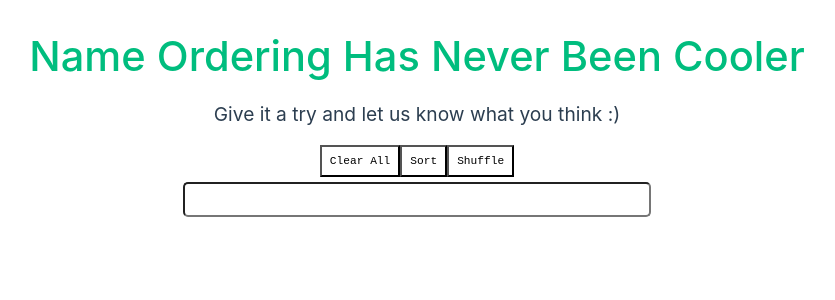
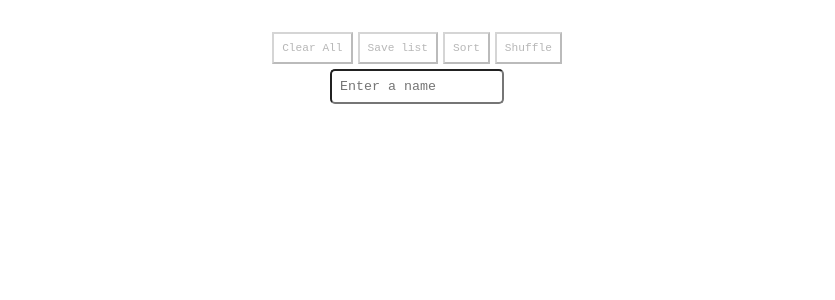
Before and after one commit to Sambuxc/name-ordering, a Vue app: page / in a window 1280 px wide. Shown: the top 300 px of the page, without its empty margins (223-1058 px from the left). Built offline with nearby package versions, Linux system fonts and the light colour scheme.

Commit message:
Adds feature to save and restore lists

```diff
--- a/src/App.vue
+++ b/src/App.vue
@@ -1,39 +1,14 @@
 <template>
-  <header>
-    <div class="wrapper">
-      <NamePicker heading="Name Ordering Has Never Been Cooler"/>
-    </div>
-  </header>
-
   <main>
     <ListWithControls/>
   </main>
 </template>
 
 <script setup>
-  import NamePicker from './components/NamePicker.vue'
-  import ListWithControls from "@/components/ListWithControls.vue";
+  import ListWithControls from "@/components/ListWithControls.vue"
 </script>
 
 <style scoped>
-  header {
-    line-height: 1.5;
-  }
-
-  @media (min-width: 1024px) {
-    header {
-      display: flex;
-      flex-direction: column;
-      place-items: center;
-    }
-
-    header .wrapper {
-      display: flex;
-      place-items: flex-start;
-      flex-wrap: wrap;
-    }
-  }
-
   main {
     display: flex;
     flex-direction: column;
@@ -41,6 +16,4 @@
     place-content: center;
     width: 100%;
   }
-
-
 </style>
--- a/src/components/ListWithControls.vue
+++ b/src/components/ListWithControls.vue
@@ -1,17 +1,55 @@
 <template>
+  <div
+      v-if="savedLists.length > 0"
+      class="saved-lists"
+  >
+    <h2>Saved Lists</h2>
+    <template
+        v-for="list in savedLists"
+        :key="list.name"
+    >
+      <button
+          @click="restoreList(list)"
+      >
+        {{ list.name }}
+      </button>
+    </template>
+  </div>
   <div class="controls-wrapper">
-    <div class="">
-      <button @click="clearList">Clear All</button>
-      <button @click="sortList('alpha')">Sort</button>
-      <button @click="sortList('shuffle')" aria-label="Shuffle the deck!"
-              title="Shuffle the deck!">Shuffle
+    <div class="controls">
+      <button
+          :disabled="!isListLoaded"
+          @click="clearList"
+      >
+        Clear All
+      </button>
+      <button
+          :disabled="!isListLoaded"
+          @click="saveList"
+      >
+        Save list
+      </button>
+      <button
+          :disabled="!isListLoaded"
+          @click="sortList('alpha')"
+      >
+        Sort
+      </button>
+      <button
+          :disabled="!isListLoaded"
+          @click="sortList('shuffle')"
+          aria-label="Shuffle the deck!"
+          title="Shuffle the deck!"
+      >
+        Shuffle
       </button>
     </div>
     <input
         type="text"
         name="input-name"
         @keydown="inputChange($event)"
-        v-model:="inputVal"
+        v-model="inputVal"
+        placeholder="Enter a name"
     />
   </div>
 
@@ -25,13 +63,32 @@
 <script setup>
 // TODO: Change sort button to select dropdown with 2 options; Alphabetical, Alphabet Reversed
 import ListItems from "@/components/ListItems.vue"
-import {shuffle as _shuffle} from 'lodash-es'
-import {ref} from "vue"
+import { shuffle as _shuffle } from 'lodash-es'
+import { computed, ref } from "vue"
 
 const inputVal = ref('')
 
 const items = ref([])
+const savedLists = ref({});
+retrieveLocalStorageLists();
 
+/**
+ * Get all the saved lists from local storage and return them as an array of objects
+ * @returns {Array} - Array of objects with the list name and the list
+ */
+function retrieveLocalStorageLists() {
+  // filter out of local storage all items that start with `list-` and have a length greater than 2 to avoid empty lists
+  // such as, `[]`.
+  const listNames = Object.keys(localStorage).filter(key => key.startsWith('list-') && localStorage.getItem(key).length > 2)
+
+  savedLists.value = listNames.map(name => {
+    const list = localStorage.getItem(name)
+    return {
+      name: name.replace('list-', ''),
+      data: JSON.parse(list)
+    }
+  })
+}
 
 function inputChange(e) {
   const keyCode = e.code
@@ -50,6 +107,18 @@ function clearList() {
   items.value = []
 }
 
+/**
+ * Save the list items to local storage, prompting the user to give the list a name
+ * @returns {void}
+ */
+function saveList() {
+  const list = JSON.stringify(items.value)
+  // prompt user with alert to give the list a name
+  const listName = prompt('Please enter a name for the list', 'Team Red')
+  localStorage.setItem(`list-${listName}`, list)
+  retrieveLocalStorageLists();
+}
+
 function sortList(type) {
   switch (type) {
     case 'alpha':
@@ -65,9 +134,39 @@ function sortList(type) {
 function remove(index) {
   items.value.splice(index, 1)
 }
+
+/**
+ * Loads list data by setting the items to the list items.
+ * If the list is empty, it will set the items to the list data.
+ * @param list
+ * @returns {void}
+ */
+function restoreList(list) {
+  if (!!list) {
+    items.value = list.data
+  }
+}
+
+const isListLoaded = computed(() => {
+  return items.value.length > 0
+})
 </script>
 
 <style scoped>
+.saved-lists {
+  margin-left: 5px;
+  display: flex;
+  flex-flow: column;
+  align-items: flex-start;
+  gap: 5px;
+  position: absolute;
+  left: 0;
+  top: 0;
+
+  button {
+    margin-left: 10px;
+  }
+}
 
 .controls-wrapper {
   margin: 0 auto;
@@ -76,6 +175,11 @@ function remove(index) {
   flex-flow: column;
   align-items: center;
   gap: 5px;
+
+  .controls {
+    display: flex;
+    gap: 5px;
+  }
 
   input {
     border-radius: 5px;
--- a/src/components/NamePicker.vue
+++ /dev/null
@@ -1,40 +0,0 @@
-<script setup>
-defineProps({
-  heading: {
-    type: String,
-    required: true
-  }
-})
-</script>
-
-<template>
-  <div class="greetings">
-    <h1 class="green">{{ heading }}</h1>
-    <h3>Give it a try and let us know what you think :)</h3>
-  </div>
-</template>
-
-<style scoped>
-.greetings {
-  margin-bottom: 1rem;
-}
-h1 {
-  font-weight: 500;
-  font-size: 180%;
-  position: relative;
-  top: -10px;
-
-  @media (min-width: 1024px) {
-    font-size: 2.6rem;
-  }
-}
-
-h3 {
-  font-size: 1.2rem;
-}
-
-.greetings h1,
-.greetings h3 {
-  text-align: center;
-}
-</style>
```
